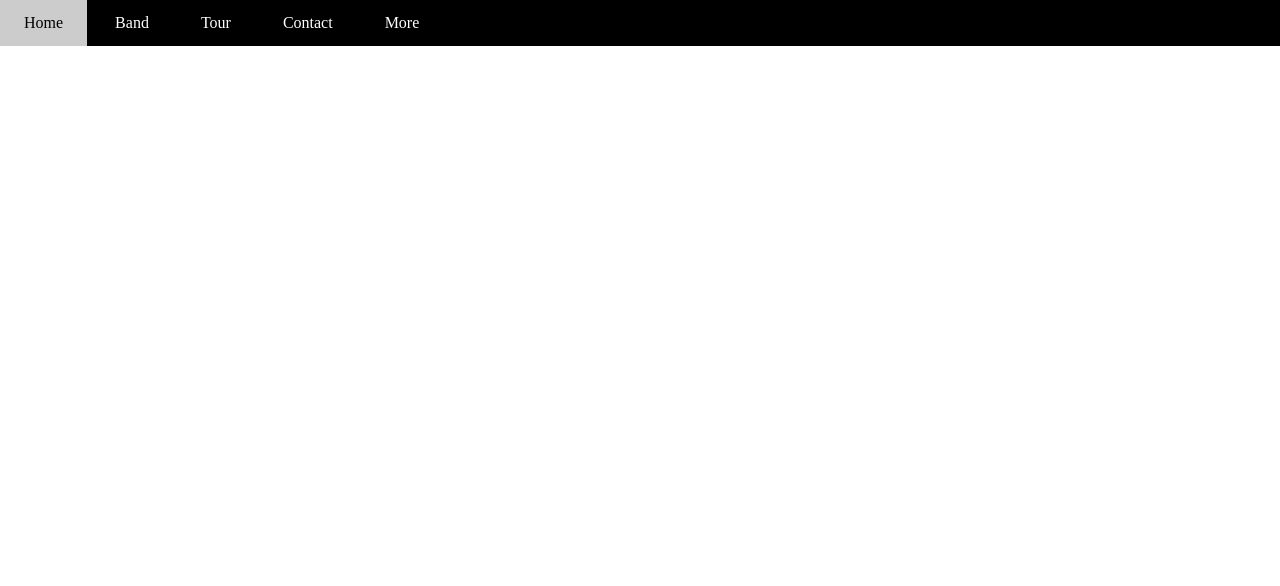
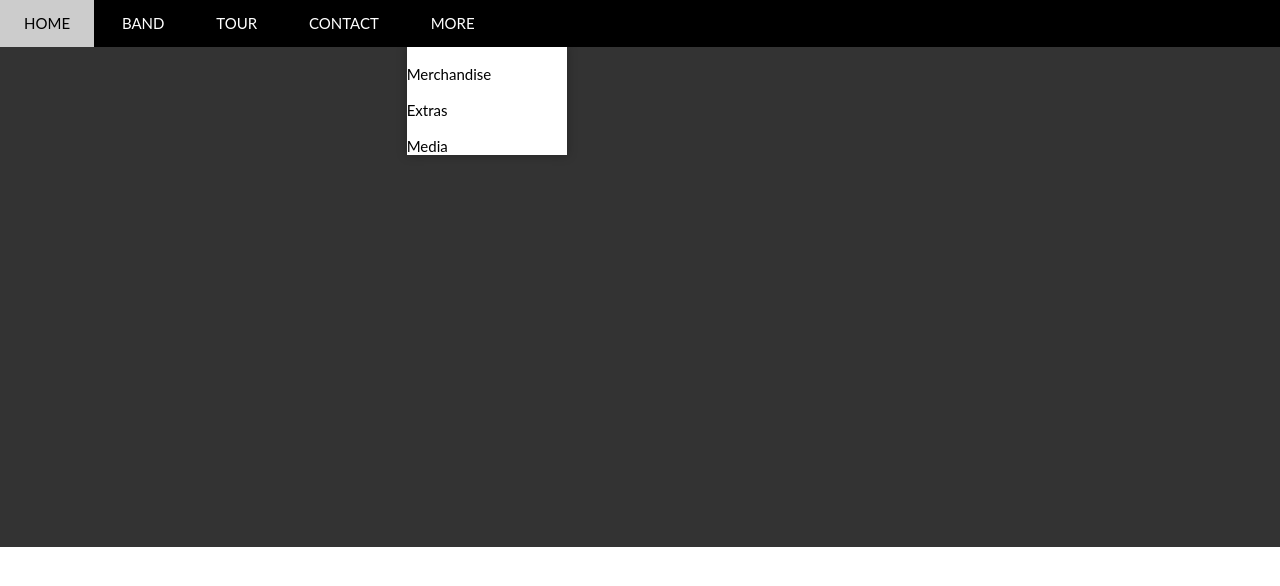
Before and after one commit to AnDuy98/w3school-the-band, a plain HTML site: page w3school-the-band/index.html in a window 1280 px wide. Drawn offline with Linux system fonts and the light colour scheme.

Commit message:
Update style.css

```diff
--- a/w3school-the-band/assets/css/style.css
+++ b/w3school-the-band/assets/css/style.css
@@ -5,40 +5,80 @@
     box-sizing: border-box;
 }
 
-#main {
+html {
+    font-family: Lato, sans-serif;
+    font-size: 15px;
+}
+
+/* Header */
+#header {
+    height: 46.5px;
+    background-color: #000;
+}
+
+#nav, .subnav {
+    list-style-type: none;
+}
+
+#nav > li {
+    display: inline-block;
+
+}
+#nav li {
+    position: relative;
+}
+
+#nav > li > a {
+    color: #fff;
+    text-transform: uppercase;
+}
+#nav li a {
+
+    text-decoration: none;
+    line-height: 46.5px;
+    padding: 0 24px;
+    display: inline-block;
+}
+
+#nav > li:hover > a,
+#nav .subnav li:hover {
+    color: #000;
+    background-color: #ccc;
+}
+
+
+#nav li:hover .subnav{
+    display: block;
+}
+#nav .subnav {
+    /* display: none; */
+    position: absolute;
+    background-color: #fff;
+    box-shadow: 0 0 10px 0 rgb(0, 0, 0, 0.3);
+    top: 100%;
+    left: 0;
 
 }
 
-#header {
-    height: 46px;
-    background-color: black;
-}
 
-#nav li {
-    display: inline-block;
-}
-
-#nav li a {
-    color: #fff;
-    text-decoration: none;
-    line-height: 46px ;
-    padding: 0 24px;
-}
-
-#nav li:hover a {
+#nav .subnav a {
     color: #000;
-    background-color: #ccc;
-    display: inline-block;
-}
-
-#nav .subnav {
-    display: none;
+    padding: 0 12px;
+    line-height: 38.5px;
+    min-width: 160px;
 }
 
 
+
+
+/* Header */
+
+/* Slider */
 #slider {
-
+    min-height: 500px;
+    background-color: #333;
 }
+/* Slider */
 
 #content {
 
```
